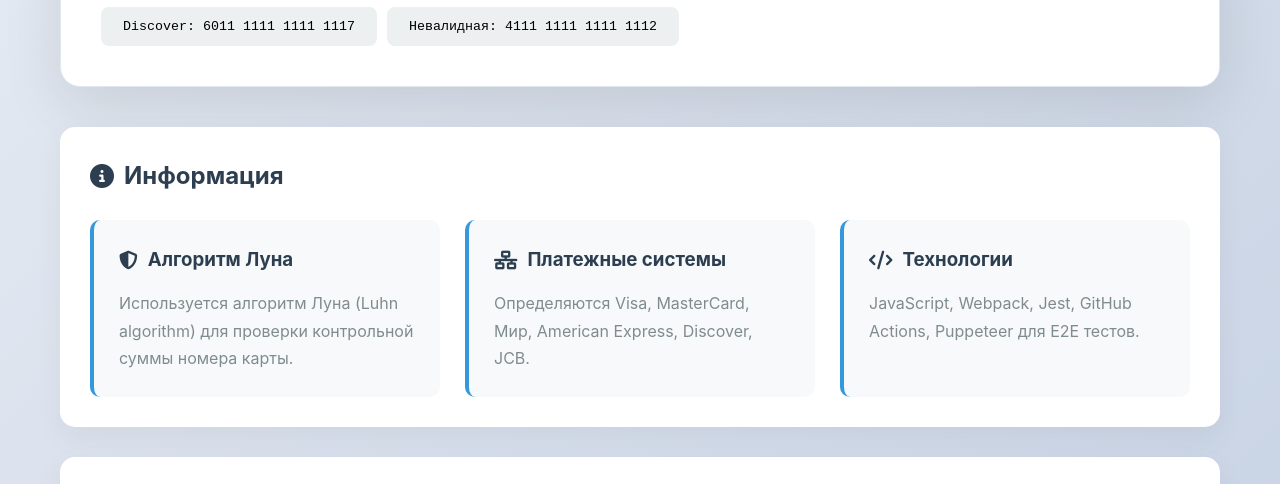
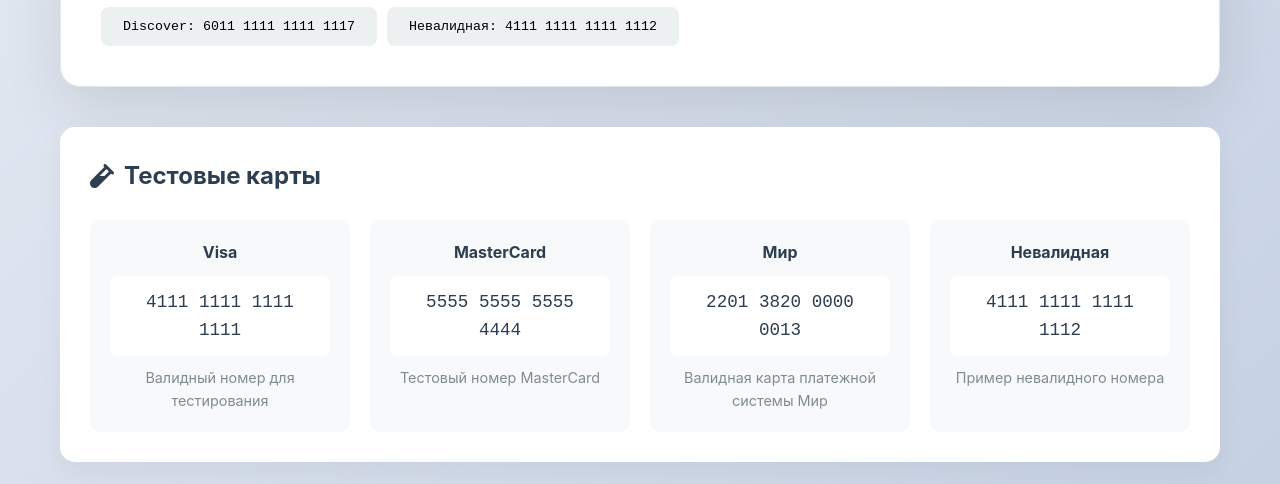
Before and after one commit to e1ectron1k/card_validator, a website built with webpack: page src/index.html in a window 1280 px wide. Shown: the part 1304-1788 px from the top of the page. Built offline with nearby package versions, Linux system fonts and the light colour scheme.

Commit message:
fix actions3

```diff
--- a/src/index.html
+++ b/src/index.html
@@ -15,24 +15,6 @@
 
         <main>
             <div id="credit-card-widget" class="widget-container"></div>
-
-            <div class="info-section">
-                <h2><i class="fas fa-info-circle"></i> Информация</h2>
-                <div class="info-grid">
-                    <div class="info-card">
-                        <h3><i class="fas fa-shield-alt"></i> Алгоритм Луна</h3>
-                        <p>Используется алгоритм Луна (Luhn algorithm) для проверки контрольной суммы номера карты.</p>
-                    </div>
-                    <div class="info-card">
-                        <h3><i class="fas fa-network-wired"></i> Платежные системы</h3>
-                        <p>Определяются Visa, MasterCard, Мир, American Express, Discover, JCB.</p>
-                    </div>
-                    <div class="info-card">
-                        <h3><i class="fas fa-code"></i> Технологии</h3>
-                        <p>JavaScript, Webpack, Jest, GitHub Actions, Puppeteer для E2E тестов.</p>
-                    </div>
-                </div>
-            </div>
 
             <div class="examples-section">
                 <h2><i class="fas fa-vial"></i> Тестовые карты</h2>
```
